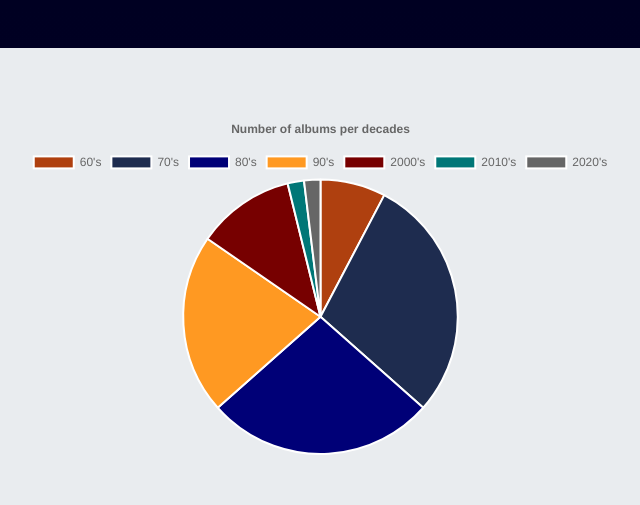
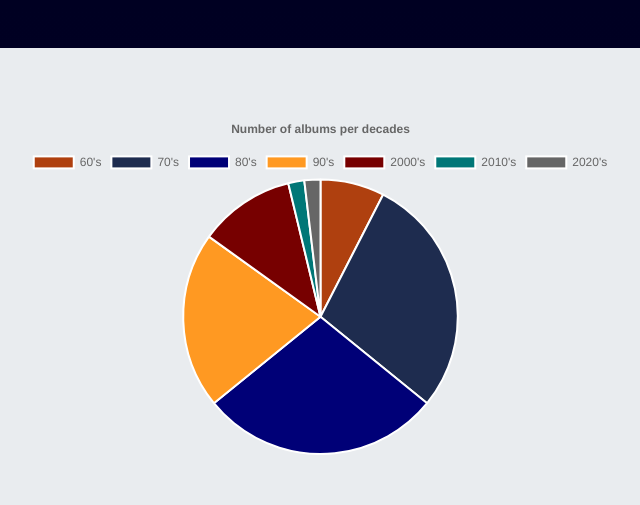
Before and after one commit to MrS4w/listened-albums, a plain HTML site: page 2020.html in a window 1280 px wide. Shown: the top 505 px of the page, 319-959 px from the left. Drawn offline with nearby package versions, Linux system fonts and the light colour scheme.

Commit message:
Add Fighting the World

```diff
--- a/mock/albums2020.js
+++ b/mock/albums2020.js
@@ -351,4 +351,11 @@ const albums = [
     cover:
       'https://upload.wikimedia.org/wikipedia/en/thumb/5/51/Sepultura_-_Beneath_the_Remains.jpg/220px-Sepultura_-_Beneath_the_Remains.jpg',
   },
+  {
+    artist: 'Manowar',
+    name: 'Fighting the World',
+    releaseYear: 1987,
+    cover:
+      'https://upload.wikimedia.org/wikipedia/en/2/23/ManowarFightingtheworld.jpg',
+  },
 ];
```
Also changed, not shown: 2020.html (+1 -3 lines).
